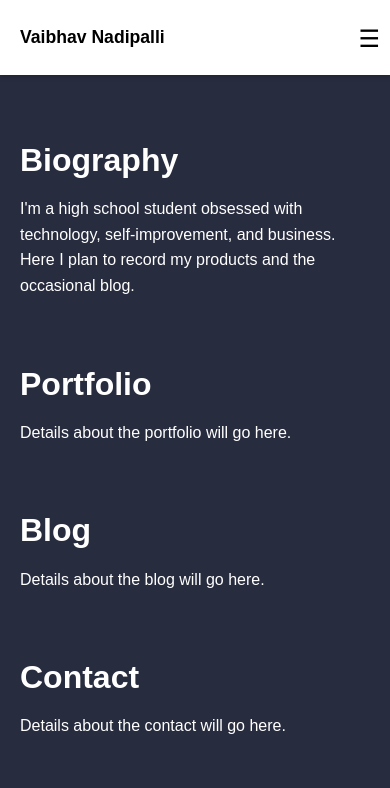
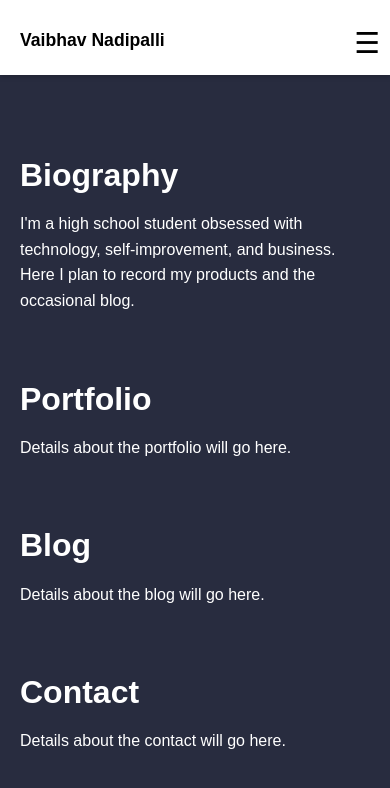
Before and after one commit to Vaibhav-Nadipalli/vaibhav-nadipalli.github.io, a Jekyll site: the page built from index.markdown, in a window 390 px wide. Shown: the top 788 px of the page. Built offline with Jekyll 4.4.1, drawn with Linux system fonts in a browser that asks for light colours.

Commit message:
Update styles.css

```diff
--- a/assets/css/styles.css
+++ b/assets/css/styles.css
@@ -53,7 +53,7 @@
 }
 
 .nav-toggle-label {
-    font-size: 1.5em;
+    font-size: 1.8em; /* Increased size by 3 pixels */
     cursor: pointer;
     margin-left: auto;
     margin-top: 5px;
@@ -148,33 +148,3 @@
     .nav-menu {
         display: none;
     }
-
-    .nav-toggle:checked + .nav-toggle-label + .nav-menu {
-        display: flex;
-        position: absolute;
-        top: 75px;
-        left: 0;
-        width: 100%;
-        background-color: #fff;
-        flex-direction: column;
-        align-items: center;
-        box-shadow: 0 2px 5px rgba(0,0,0,0.2);
-    }
-
-    .nav-links {
-        flex-direction: column;
-        align-items: center;
-    }
-
-    .nav-links li {
-        margin: 10px 0;
-    }
-
-    header {
-        top: 0;
-    }
-
-    main {
-        margin-top: 75px;
-    }
-}
```
